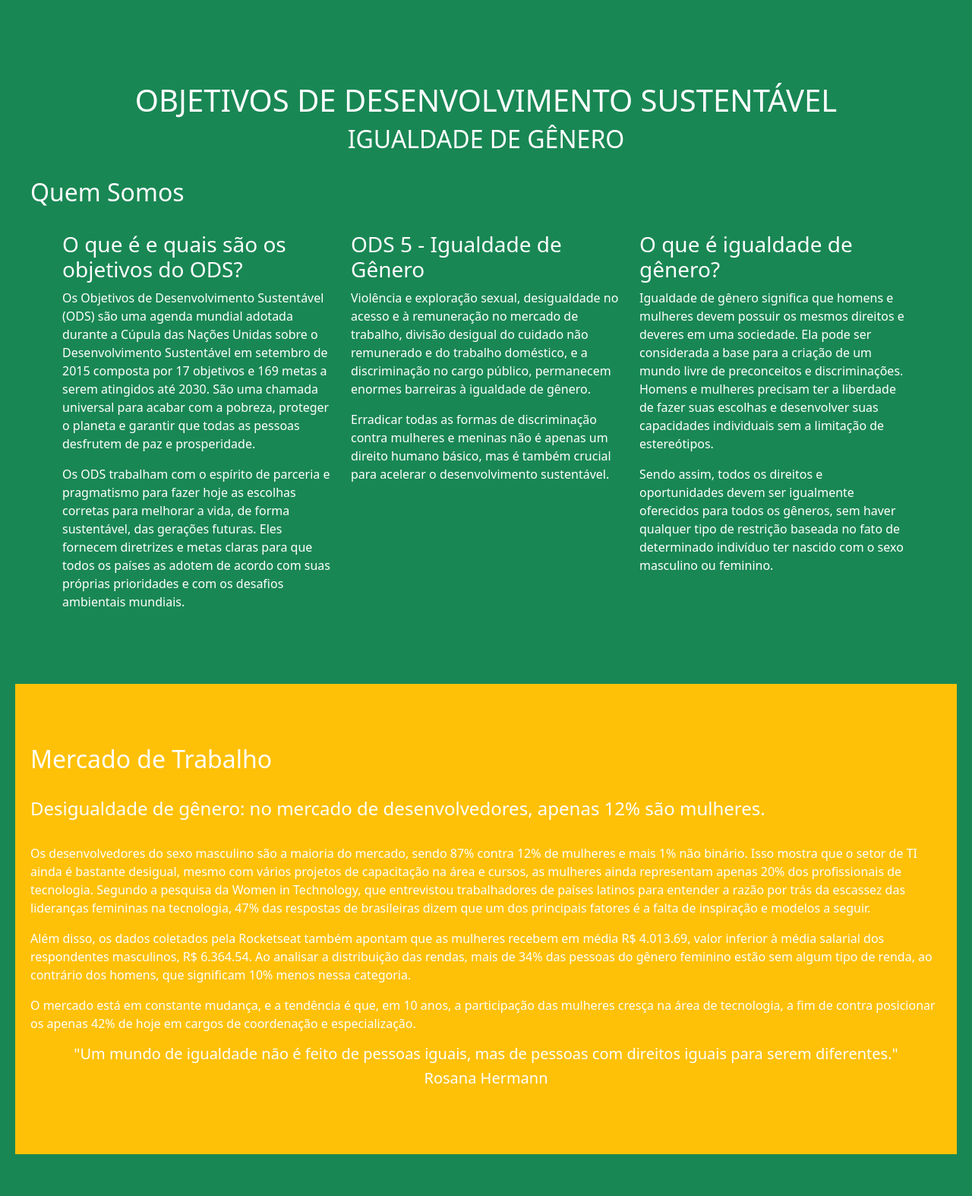
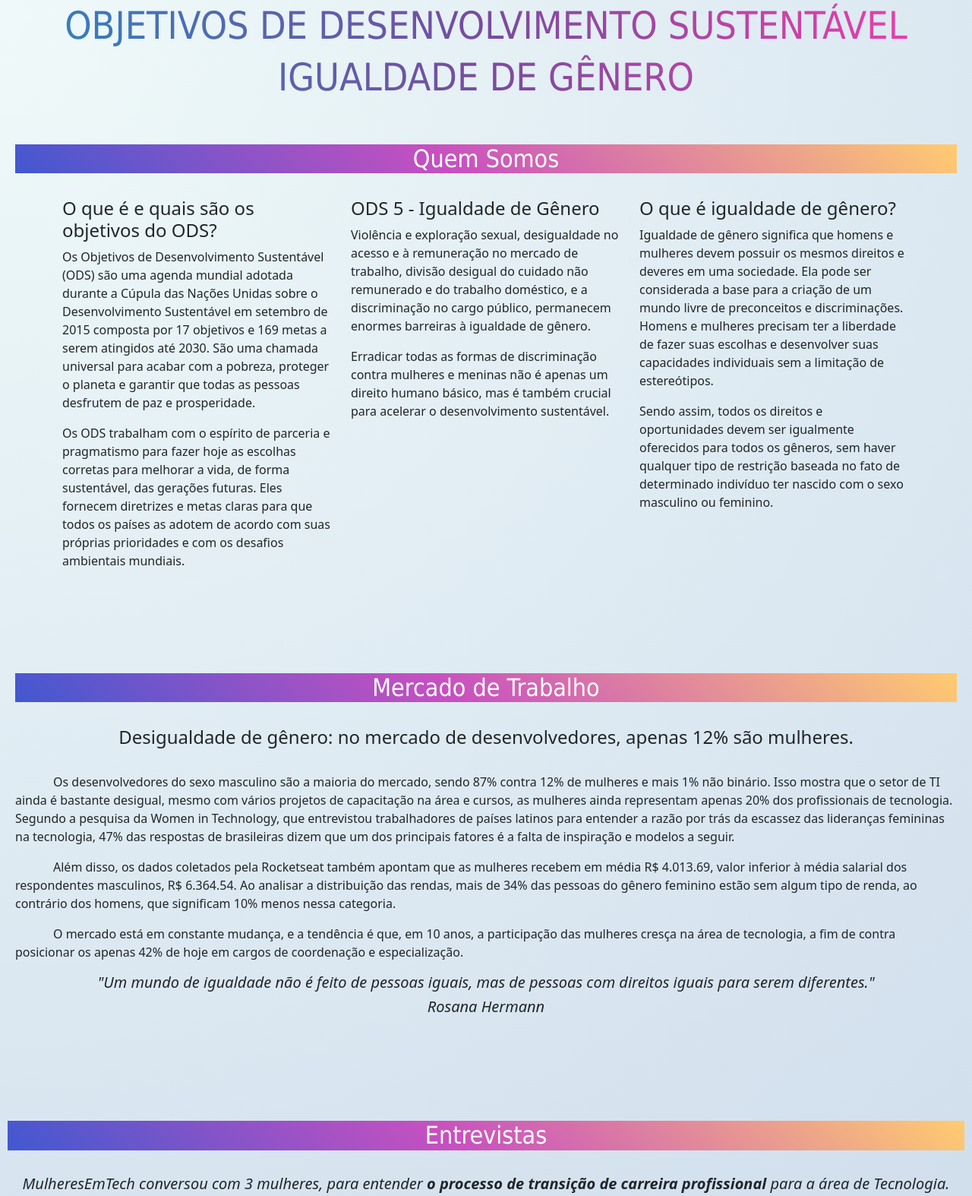
Before and after one commit to biabia2/Projeto-ODS-Tecnologia, a plain HTML site: page index.html in a window 1280 px wide. Shown: the part 76-1650 px from the top of the page at 76% size. Drawn offline with nearby package versions, Linux system fonts and the light colour scheme.

Commit message:
Ajustes do layout e alinhamento dos códigos HTML e CSS

```diff
--- a/index.html
+++ b/index.html
@@ -6,16 +6,14 @@
   <meta name="viewport" content="width=device-width, initial-scale=1">
   <link href="https://cdn.jsdelivr.net/npm/bootstrap@5.1.3/dist/css/bootstrap.min.css" rel="stylesheet">
   <script src="https://cdn.jsdelivr.net/npm/bootstrap@5.1.3/dist/js/bootstrap.bundle.min.js"></script>
-  <link rel="stylesheet" href="styles.css">
-  <style>
-  body {
-      position: relative;
-  }
-  </style>
+  <link rel="stylesheet" href="style.css">
 </head>
-<body data-bs-spy="scroll" data-bs-target=".navbar" data-bs-offset="50">
 
-<nav class="navbar navbar-expand-sm bg-dark navbar-dark fixed-top">
+<body
+    style="position: relative;"
+
+    data-bs-spy="scroll" data-bs-target=".navbar" data-bs-offset="50">
+    <nav class="navbar navbar-expand-sm bg-dark text-white navbar-dark fixed-top">
       <div class="container-fluid">
         <ul class="navbar-nav">
             <li class="nav-item">
@@ -34,29 +32,28 @@
       </div>
     </nav>
 
-<div id="section1" class="container-fluid bg-success text-white" style="padding:80px 20px;">
-    <div id="Sessão 1" class="container-fluid bg-success text-white" style="padding:80px 20px;">
-      <br>
-         <center><h1>OBJETIVOS DE DESENVOLVIMENTO SUSTENTÁVEL</h1>
-          <h2>IGUALDADE DE GÊNERO</h2></center>
+    <div id="Título" class="container-fluid" style="padding:40px 10px;"></div>
+      <center><h1 class titulo>OBJETIVOS DE DESENVOLVIMENTO SUSTENTÁVEL</h1>
+      <h1 class titulo>IGUALDADE DE GÊNERO</h1></center>
+    </div>
 
-        <br>
-        <h2>Quem Somos</h2>
+    <div id="section1" class="container-fluid" style="padding:50px 20px;">
+          <center><h2>Quem Somos</h2></center>
           <br>
     <div class="container">
         <div class="row">
         <div class="col-sm-4">
-          <h3>O que é e quais são os objetivos do ODS?</h3>
+            <h4>O que é e quais são os objetivos do ODS?</h4>
             <p>Os Objetivos de Desenvolvimento Sustentável (ODS) são uma agenda mundial adotada durante a Cúpula das Nações Unidas sobre o Desenvolvimento Sustentável em setembro de 2015 composta por 17 objetivos e 169 metas a serem atingidos até 2030. São uma chamada universal para acabar com a pobreza, proteger o planeta e garantir que todas as pessoas desfrutem de paz e prosperidade.</p>
             <p>Os ODS trabalham com o espírito de parceria e pragmatismo para fazer hoje as escolhas corretas para melhorar a vida, de forma sustentável, das gerações futuras. Eles fornecem diretrizes e metas claras para que todos os países as adotem de acordo com suas próprias prioridades e com os desafios ambientais mundiais.</p>
         </div>
         <div class="col-sm-4">
-          <h3>ODS 5 - Igualdade de Gênero</h3>
+            <h4>ODS 5 - Igualdade de Gênero</h4>
             <p>Violência e exploração sexual, desigualdade no acesso e à remuneração no mercado de trabalho, divisão desigual do cuidado não remunerado e do trabalho doméstico, e a discriminação no cargo público, permanecem enormes barreiras à igualdade de gênero.</p>
-          <p>Erradicar todas as formas de discriminação contra mulheres e meninas não é apenas um direito humano básico, mas é também crucial para acelerar o desenvolvimento sustentável. </p>
+            <p>Erradicar todas as formas de discriminação contra mulheres e meninas não é apenas um direito humano básico, mas é também crucial para acelerar o desenvolvimento sustentável.</p>
         </div>
         <div class="col-sm-4">
-          <h3>O que é igualdade de gênero?</h3>
+            <h4>O que é igualdade de gênero?</h4>
             <p>Igualdade de gênero significa que homens e mulheres devem possuir os mesmos direitos e deveres em uma sociedade. Ela pode ser considerada a base para a criação de um mundo livre de preconceitos e discriminações. Homens e mulheres precisam ter a liberdade de fazer suas escolhas e desenvolver suas capacidades individuais sem a limitação de estereótipos.</p>
             <p>Sendo assim, todos os direitos e oportunidades devem ser igualmente oferecidos para todos os gêneros, sem haver qualquer tipo de restrição baseada no fato de determinado indivíduo ter nascido com o sexo masculino ou feminino.</p>
         </div>
@@ -64,24 +61,22 @@
       </div>
     </div>
 
-<div id="section2" class="container-fluid bg-warning" style="padding:80px 20px;">
-  <h2>Mercado de Trabalho</h2>
+    <div id="section2" class="container-fluid" style="padding:70px 20px;">
+            <center><h2>Mercado de Trabalho</h2></center>
             <br>
-  <h4>Desigualdade de gênero: no mercado de desenvolvedores, apenas 12% são mulheres.</h4>
+            <center><h4>Desigualdade de gênero: no mercado de desenvolvedores, apenas 12% são mulheres.</h4></center>
             <br>
-  <p>Os desenvolvedores do sexo masculino são a maioria do mercado, sendo 87% contra 12% de mulheres e mais 1% não binário. Isso mostra que o setor de TI ainda é bastante desigual, mesmo com vários projetos de capacitação na área e cursos, as mulheres ainda representam apenas 20% dos profissionais de tecnologia. Segundo a pesquisa da Women in Technology, que entrevistou trabalhadores de países latinos para entender a razão por trás da escassez das lideranças femininas na tecnologia, 47% das respostas de brasileiras dizem que um dos principais fatores é a falta de inspiração e modelos a seguir.</p>
-  <p>Além disso, os dados coletados pela Rocketseat também apontam que as mulheres recebem em média R$ 4.013.69, valor inferior à média salarial dos respondentes masculinos, R$ 6.364.54. Ao analisar a distribuição das rendas, mais de 34% das pessoas do gênero feminino estão sem algum tipo de renda, ao contrário dos homens, que significam 10% menos nessa categoria.</p>
-  <p>O mercado está em constante mudança, e a tendência é que, em 10 anos, a participação das mulheres cresça na área de tecnologia, a fim de contra posicionar os apenas 42% de hoje em cargos de coordenação e especialização.</p>
-
+            <p class="bloco">Os desenvolvedores do sexo masculino são a maioria do mercado, sendo 87% contra 12% de mulheres e mais 1% não binário. Isso mostra que o setor de TI ainda é bastante desigual, mesmo com vários projetos de capacitação na área e cursos, as mulheres ainda representam apenas 20% dos profissionais de tecnologia. Segundo a pesquisa da Women in Technology, que entrevistou trabalhadores de países latinos para entender a razão por trás da escassez das lideranças femininas na tecnologia, 47% das respostas de brasileiras dizem que um dos principais fatores é a falta de inspiração e modelos a seguir.</p>
+            <p class="bloco">Além disso, os dados coletados pela Rocketseat também apontam que as mulheres recebem em média R$ 4.013.69, valor inferior à média salarial dos respondentes masculinos,   R$ 6.364.54. Ao analisar a distribuição das rendas, mais de 34% das pessoas do gênero feminino estão sem algum tipo de renda, ao contrário dos homens, que significam 10% menos nessa categoria.</p>
+            <p class="bloco">O mercado está em constante mudança, e a tendência é que, em 10 anos, a participação das mulheres cresça na área de tecnologia, a fim de contra posicionar os apenas 42% de hoje em cargos de coordenação e especialização.</p>
             <center><h5>"Um mundo de igualdade não é feito de pessoas iguais, mas de pessoas com direitos iguais para serem diferentes."</h5></center>
             <center><h5>Rosana Hermann</h5></center>
-
     </div>
 
-<div id="section3" class="container-fluid bg-success text-white" style="padding:80px 20px;">
-        <h2>Entrevistas</h2>
+    <div id="section3" class="container-fluid" style="padding:60px 10px;">
+             <center><h2>Entrevistas</h2></center>
              <br>
-        <h5>MulheresEmTech conversou com 3 mulheres, para entender <strong> o processo de transição de carreira profissional</strong> para a área de Tecnologia.</h5>
+             <center><h5>MulheresEmTech conversou com 3 mulheres, para entender <strong> o processo de transição de carreira profissional</strong> para a área de Tecnologia.</h5></center>
              <br>
         <div class="container">
           <div class="row">
@@ -114,16 +109,14 @@
               somos frutos de uma sociedade patriarcal.</p>
               <p>Daqui a alguns anos, me vejo mais qualificada e com uma senioridade maior.</p>
               <p>As minhas indicações de cursos para a área de QA é o Julio de Lima (PTQS), você pode acompanhar através do canal YouTube e do Instagram e também tem o canal do Qazando, que tem um conteúdo de altíssima qualidade.</p>
-
-      </div>
             </div>
           </div>
         </div>
     </div>
 
         <!-- Carousel -->
-  <div id="section4" class="container-fluid bg-warning" style="padding:80px 20px;">
-  <h2>Galeria MulheresEmTech</h2>
+    <div id="section4" class="container-fluid" style="padding:30px 10px;">
+            <center><h2>Galeria MulheresEmTech</h2></center>
             <br>
     <div id="demo" class="carousel slide" data-bs-ride="carousel">
         <!-- Indicators/dots -->
@@ -132,19 +125,16 @@
           <button type="button" data-bs-target="#demo" data-bs-slide-to="1"></button>
           <button type="button" data-bs-target="#demo" data-bs-slide-to="2"></button>
         </div>
-
         <!-- The slideshow/carousel -->
         <div class="carousel-inner">
           <div class="carousel-item active">
             <img src="img/woman-thyssenkrupp.png" alt="Direito das mulheres" class="d-block w-100">
           </div>
           <div class="carousel-item">
-      <h3>Danielle Dias</h3>
-      <img src="img/WhatsApp Danielle_3.jpg" alt="Danielle" class="d-block w-100">
+            <img src="img/Ashley-1.jpg" alt="Mulheres 2" class="d-block w-100">
           </div>
           <div class="carousel-item">
-      <h3>Ariana Neto e seu filho João</h3>
-      <img src="img/Ariana_17.png" alt="Ariana" class="d-block w-100">
+            <img src="img/logo2.png" alt="Direitos" class="d-block w-100">
           </div>
         </div>
         <div>
@@ -158,11 +148,10 @@
         </div>
 
       <footer>
-  <center><p>MulheresEmTech - Desenvolvimento de Sistemas &copy;2022</p></center>
+        <strong><center><p>MulheresEmTech - Desenvolvimento de Sistemas &copy;2022</p></center></strong>
       </footer>
 
-
     </div>
-
+    </div>
 </body>
 </html>
--- a/style.css
+++ b/style.css
@@ -1,21 +1,22 @@
-
-div.gallery {
-  margin: 5px;
-  border: 1px solid #ccc;
-  float: left;
-  width: 180px;
+h1{
+  font-family: Tahoma, Verdana, sans-serif;
+  font-size: 50px;
+  background: -webkit-linear-gradient(225deg, #FF3CAC 0%, #784BA0 50%, #2B86C5 100%);
+  -webkit-background-clip: text;
+  -webkit-text-fill-color: transparent;
 }
-
-div.gallery:hover {
-  border: 1px solid #777;
+h2{
+  font-family: Tahoma, Verdana, sans-serif;
+  border-bottom: 4px solid background-color: #4158D0;
+  background-image:linear-gradient(43deg, #4158D0 0%, #C850C0 46%, #FFCC70 100%);
+  color:white
 }
-
-div.gallery img {
-  width: 100%;
-  height: auto;
+h5{
+  font-style: italic;
 }
-
-div.desc {
-  padding: 15px;
-  text-align: center;
+body {
+  background-image: radial-gradient( circle farthest-corner at 1.3% 2.8%,  rgba(239,249,249,1) 0%, rgba(182,199,226,1) 100.2% );
 }
+.bloco{
+  text-indent: 50px;
+}
```
Also changed, not shown: img/WhatsApp Danielle_3.jpg (deleted), img/WhatsApp Image 2022-06-18 at 11.50.43.jpeg (deleted), img/WhatsApp Image 2022-06-22 at 23.33.43 (1).jpeg (deleted), 1 other file. Lines whose indentation alone changed are shown as unchanged.
